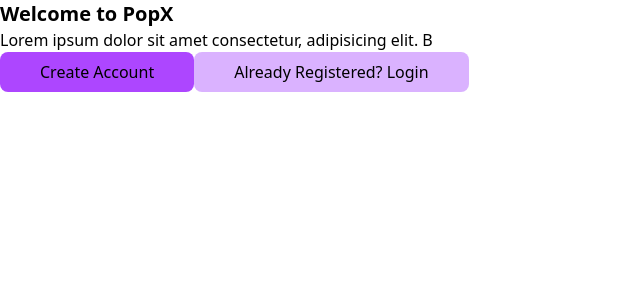
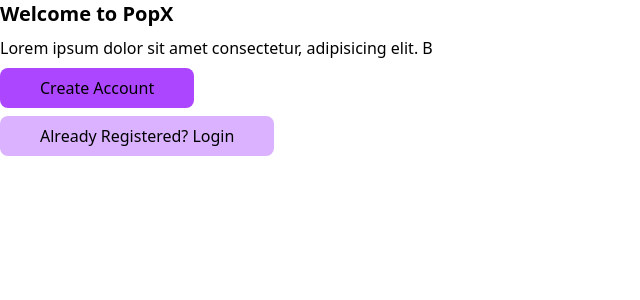
Before and after one commit to techieshruti/popx_dashboard, a React (Vite) app: page / in a window 1280 px wide. Shown: the top 300 px of the page, without its empty margins (0-640 px from the left). Built offline with nearby package versions, Linux system fonts and the light colour scheme.

Commit message:
styling home componentr

```diff
--- a/src/components/Home.jsx
+++ b/src/components/Home.jsx
@@ -2,7 +2,7 @@
 
 const Home = () => {
   return (
-    <div className=''>
+    <div className='flex flex-col gap-2 items-start justify-center'>
         <h1 className='font-bold text-xl'>Welcome to PopX</h1>
         <p>Lorem ipsum dolor sit amet consectetur, adipisicing elit. B</p>
         <button
```
